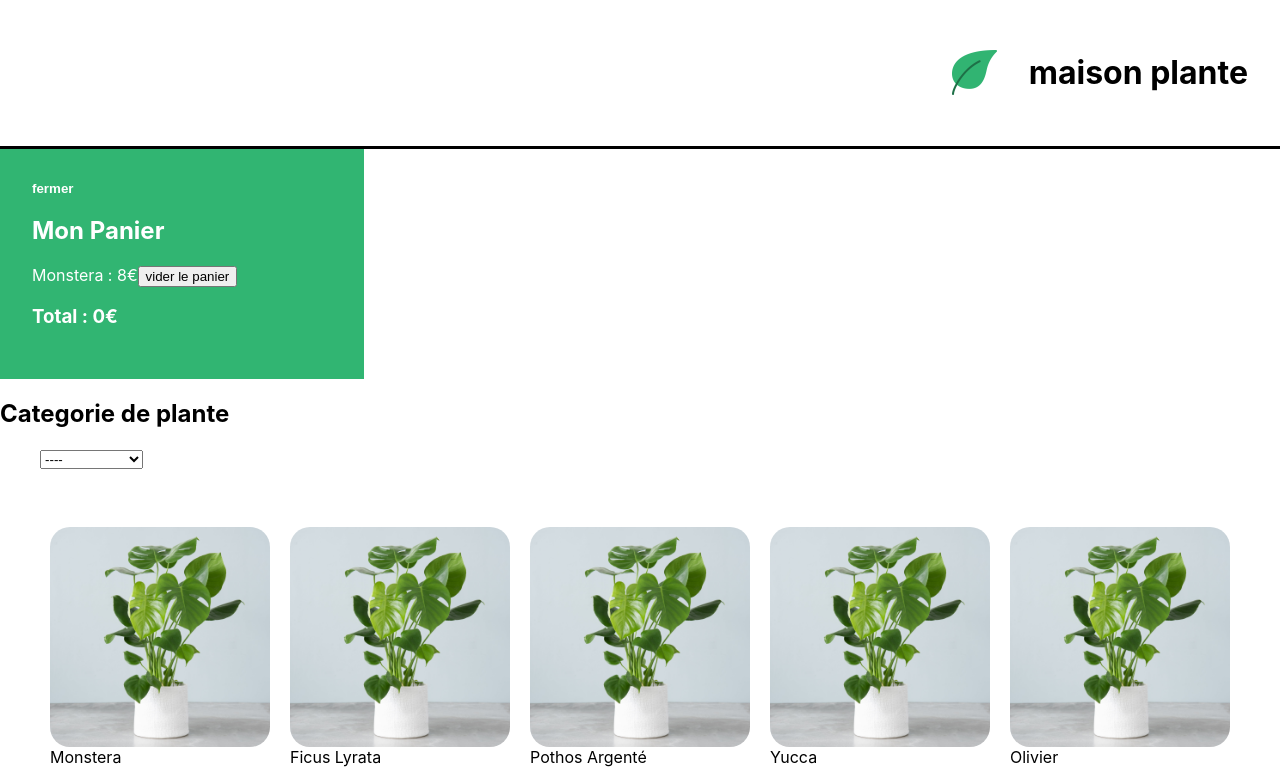
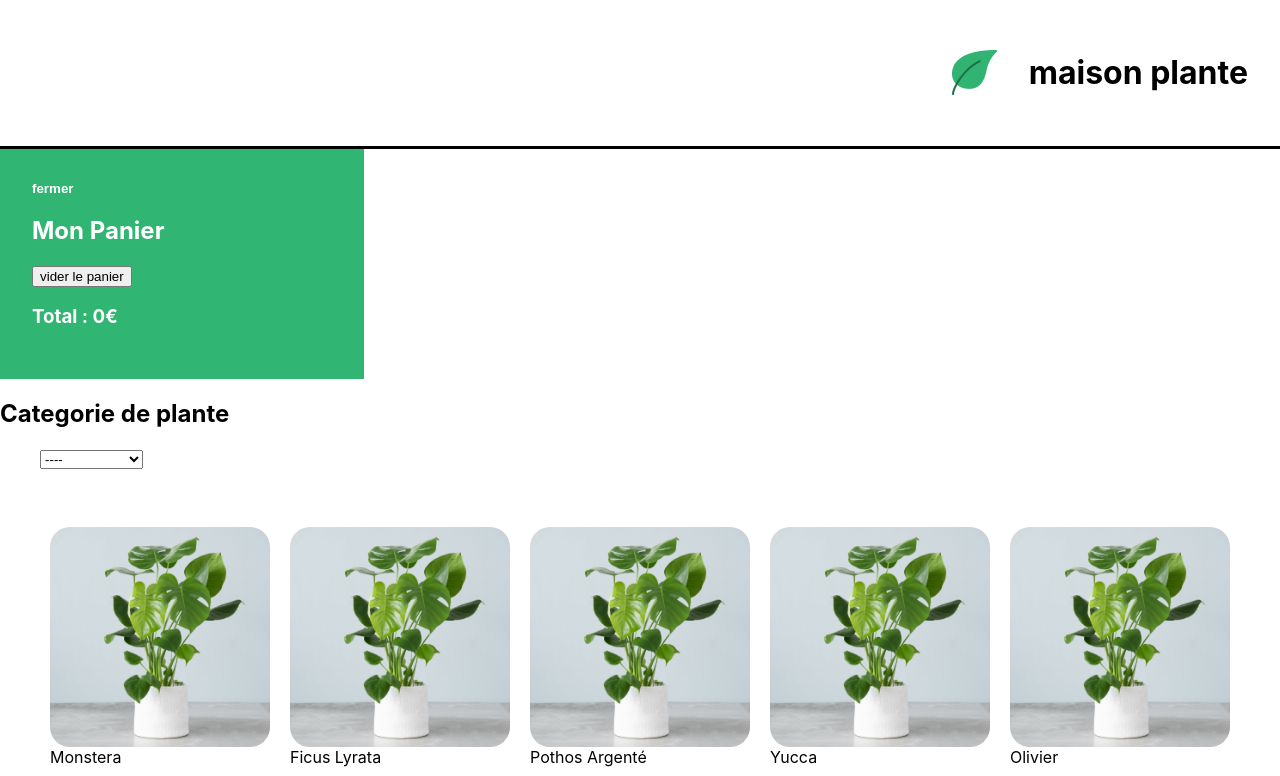
Before and after one commit to chakibaraf/laMaison, a React (Create React App) app: page / in a window 1280 px wide. Shown: the top 776 px of the page. Built offline with nearby package versions, Linux system fonts and the light colour scheme.

Commit message:
fonctionnalité correction vider panier

```diff
--- a/src/components/App.js
+++ b/src/components/App.js
@@ -8,7 +8,7 @@ import Cart from './Cart';
 import { useState } from 'react';
 
 function App() {
-  const [cart,updateCart] = useState([])
+  const [cart , updateCart] = useState([])
   return (
     <>
     <Banner>
--- a/src/components/Cart.js
+++ b/src/components/Cart.js
@@ -1,19 +1,17 @@
 import React from 'react'
-import { useState , useEffect} from 'react';
+import { useState } from 'react';
 import '../styles/Cart.css';
 
-export default function   Cart({cart , updateCart}) {
+export default function Cart({ cart, updateCart }) {
 
-  const monsteraPrice = 8
+
 
   const [isOpen, setIsOpen] = useState(true);
-  const total =  cart.reduce(
-    (acc,plantType) => acc + plantType.amount * plantType.price, 0
-  ) ;
 
-  useEffect(()=>{
-    alert(`j'aurai ${total}€ a payer `)
-  })
+  const total = cart.reduce(
+    (acc, plantType) => acc + plantType.amount * plantType.price, 0
+  );
+
 
 
   return isOpen ? (
@@ -22,14 +20,14 @@ export default function   Cart({cart , updateCart}) {
       <button className='lmj-cart-toggle-button' onClick={() => setIsOpen(false)}>fermer</button>
 
       <h2> Mon Panier</h2>
-        {cart.map(({name, price, amount}, index)=> (
+      {cart.map(({ name, price, amount }, index) => (
         <div key={`${name}-${index}`}>{name} {price}€ * {amount} </div>
       ))}
 
       <div>
-          Monstera : {monsteraPrice}€
 
-          <button onClick={() => updateCart(0)}>vider le panier</button>
+
+        <button onClick={() => updateCart([])}>vider le panier</button>
       </div>
       <h3> Total : {total}€</h3>
     </div>
@@ -39,7 +37,7 @@ export default function   Cart({cart , updateCart}) {
   ) : (
     <div className='lmj-cart-closed'>
 
-    <button className='lmj-cart-toggle-button'onClick={() => setIsOpen(true)}>ouvrir le panier</button>
+      <button className='lmj-cart-toggle-button' onClick={() => setIsOpen(true)}>ouvrir le panier</button>
     </div>
   )
 };
```
Lines whose indentation alone changed are shown as unchanged.
